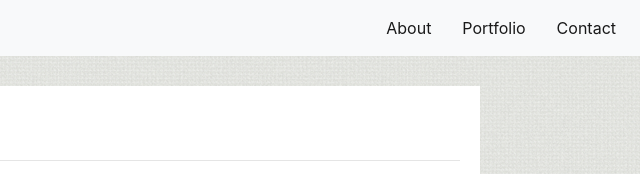
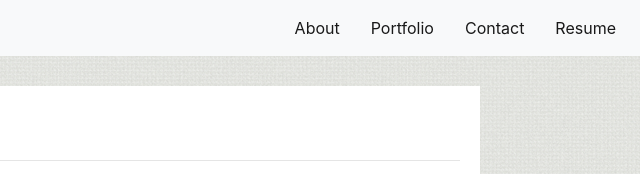
Before and after one commit to ariehh1/Responsive-Portfolio, a plain HTML site: page index.html in a window 1280 px wide. Shown: the top 174 px of the page, 640-1280 px from the left. Drawn offline with nearby package versions, Linux system fonts and the light colour scheme.

Commit message:
added Resume link within each tab of portfolio for download

```diff
--- a/index.html
+++ b/index.html
@@ -35,7 +35,10 @@
                     <a class="nav-link" href="contact.html">Contact</a>
                 </li>
 
+                <li class="nav-item active">
+                    <a class="nav-link" href="Ari Horowitz Resume.docx">Resume</a>
                 </li>
+
             </ul>
         </div>
     </nav>
```
Also changed, not shown: portfolio.html (+3 -0 lines), 1 other file.
